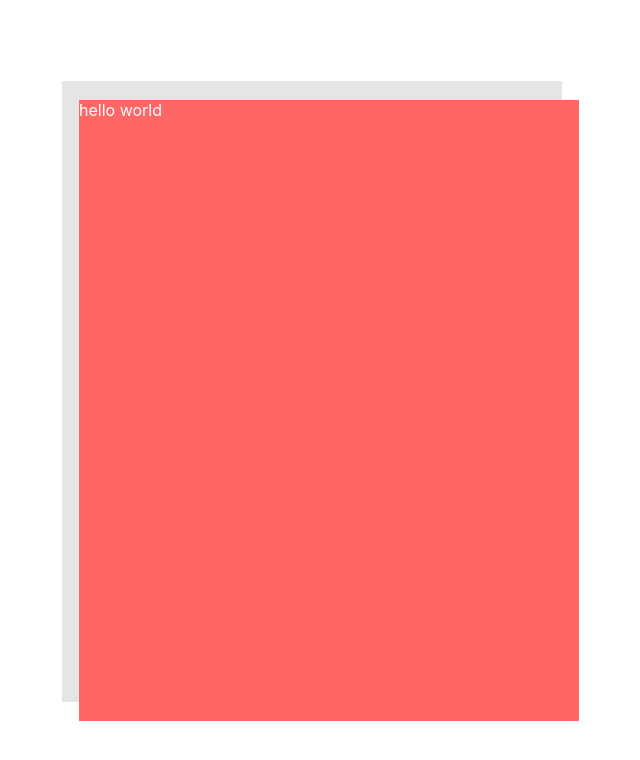
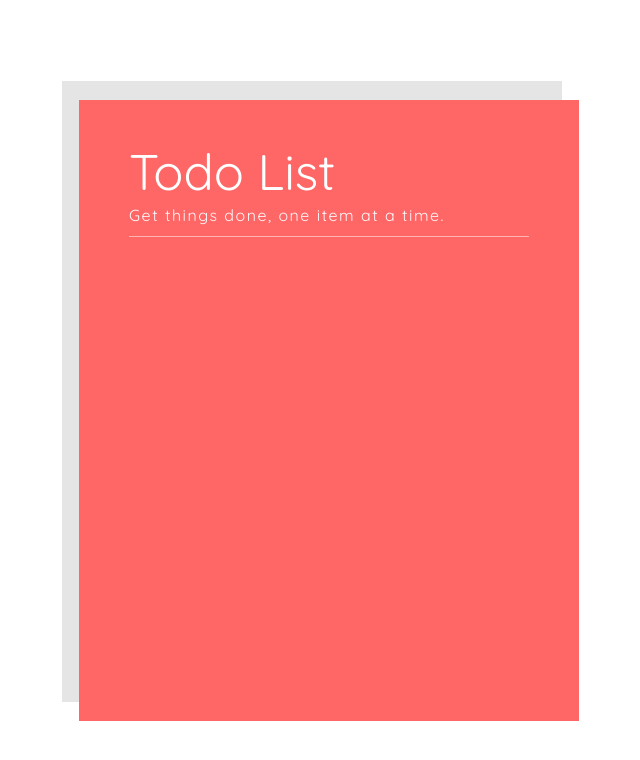
Before and after one commit to BehnamSeydAbadi/TodoList_React, a React (Create React App) app: page / in a window 1280 px wide. Shown: the top 760 px of the page, without its empty margins (311-951 px from the left). Built offline with nearby package versions, Linux system fonts and the light colour scheme.

Commit message:
header done

```diff
--- a/src/App.js
+++ b/src/App.js
@@ -1,12 +1,16 @@
-
-// import './App.css';
-import './styles/styles.css'
+import "./styles/styles.css";
 
 function App() {
   return (
     <main>
-      <div className="card">
-        hello world
+      <div className='card'>
+        <div className='card-header'>
+          Todo List
+          <div className='card-description'>
+            Get things done, one item at a time.
+          </div>
+          <div className='card-line'></div>
+        </div>
       </div>
     </main>
   );
--- a/src/styles/styles.css
+++ b/src/styles/styles.css
@@ -1,5 +1,11 @@
-.card{
-    background-color: #FF6666;
+@import url("https://fonts.googleapis.com/css2?family=Quicksand&display=swap");
+
+body {
+  font-family: "Quicksand", sans-serif !important;
+}
+
+.card {
+  background-color: #ff6666;
   box-shadow: -17px -19px 0 0 rgb(0 0 0 / 10%);
   width: 500px;
   height: 621px;
@@ -8,3 +14,30 @@
   margin-left: auto;
   color: #ffff;
 }
+
+.card-header {
+  width: 394px;
+  padding-top: 40px !important;
+  padding-left: 50px;
+  font-size: 50px;
+}
+
+.card-description {
+  font-size: 16px;
+  letter-spacing: 1.5px;
+  padding-top: 2px;
+  opacity: 95%;
+}
+
+.card-line {
+  color: #ffff;
+  width: 400px;
+  height: 1px;
+  margin: 0px auto;
+  border-top: none;
+  border-left: none;
+  border-right: none;
+  border-bottom: 1px solid white;
+  padding-top: 10px;
+  opacity: 50%;
+}
```
Lines whose indentation alone changed are shown as unchanged.
